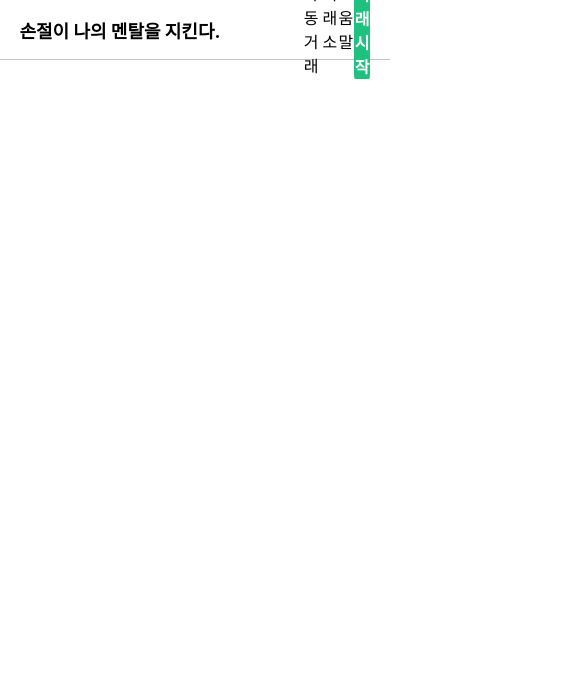
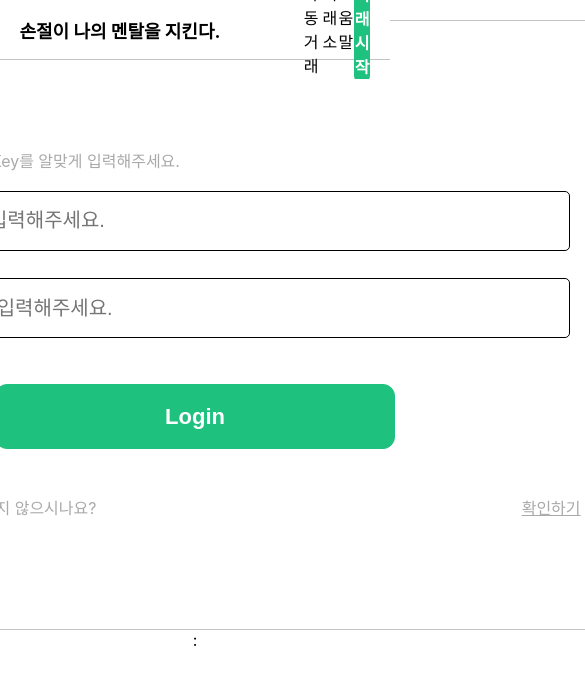
Before and after one commit to jiminAn/Coin_Auto_Trading, a React (Create React App) app in the folder frontend/: page / in a window 390 px wide. Shown: the top 684 px of the page, 585 px wide, since content can reach past the window. Built offline with nearby package versions, Linux system fonts and the light colour scheme.

Commit message:
refactor: delete un-use MediaQuery

```diff
--- a/frontend/src/App.tsx
+++ b/frontend/src/App.tsx
@@ -1,6 +1,5 @@
 import React, { useState, useEffect } from 'react'
 import { Route, Switch } from 'react-router-dom'
-import { useMediaQuery } from 'react-responsive'
 import { HomePage, LoginPage, NotFound } from 'Pages'
 import GlobalNavigationBar from 'Components/GlobalNavigationBar/GlobalNavigationBar'
 import './App.css'
@@ -8,9 +7,6 @@ import './App.css'
 function App() {
   const [isLogin, setIsLogin] = useState<boolean>(false)
   const [logs, setLogs] = useState<any>({})
-  const isMobile = useMediaQuery({
-    query: '(max-width: 920px)'
-  })
 
   useEffect(() => {
     setIsLogin(sessionStorage.getItem('login') === 'true')
@@ -22,7 +18,6 @@ function App() {
     <div className='App'>
       <GlobalNavigationBar setLogs={ setLogs }/>
       <div className='contents'>
-        { !isMobile ?
         <Switch>
           { !isLogin ?
             <Route path='/' component={ LoginPage } /> :
@@ -30,9 +25,6 @@ function App() {
           }
           <Route component={ NotFound } />
         </Switch> :
-          // TODO 1 :: mobile 페이지 코드 구현
-          <div>mobile</div>
-        }
       </div>
     </div>
   )
```
Lines whose indentation alone changed are shown as unchanged.
